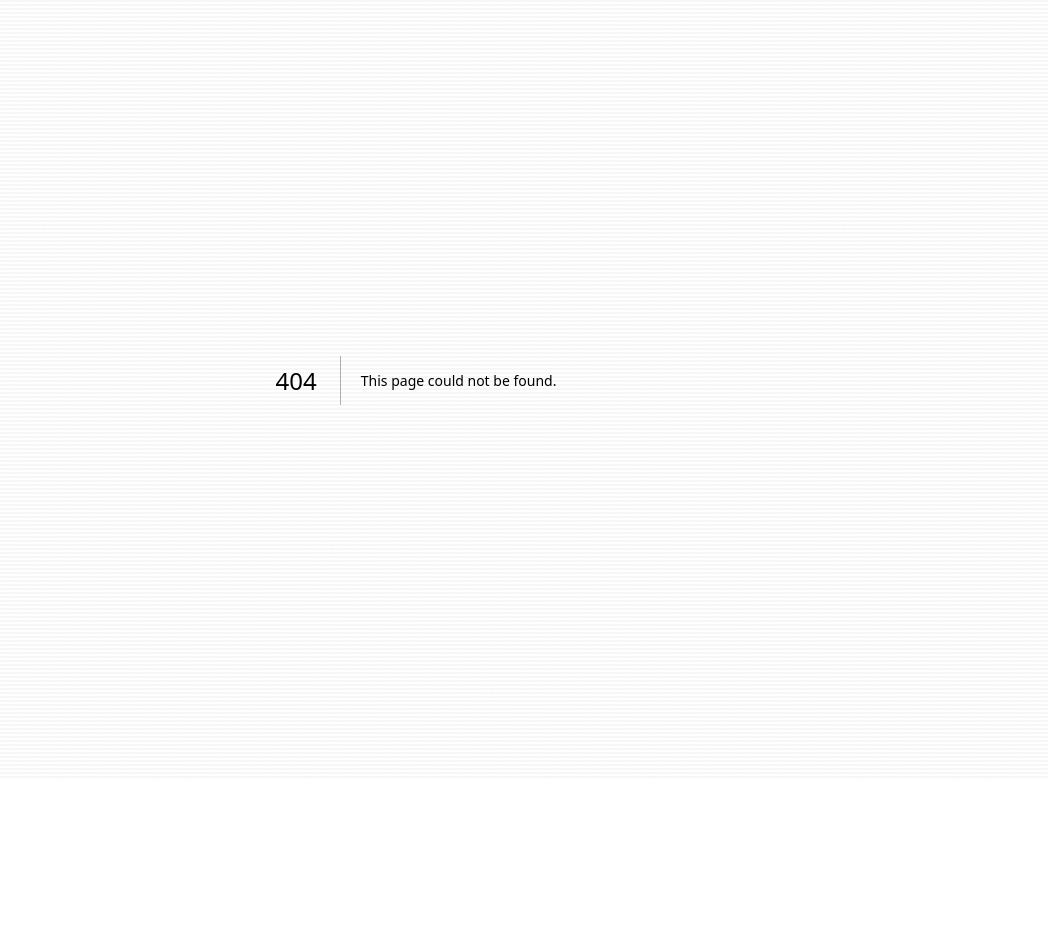
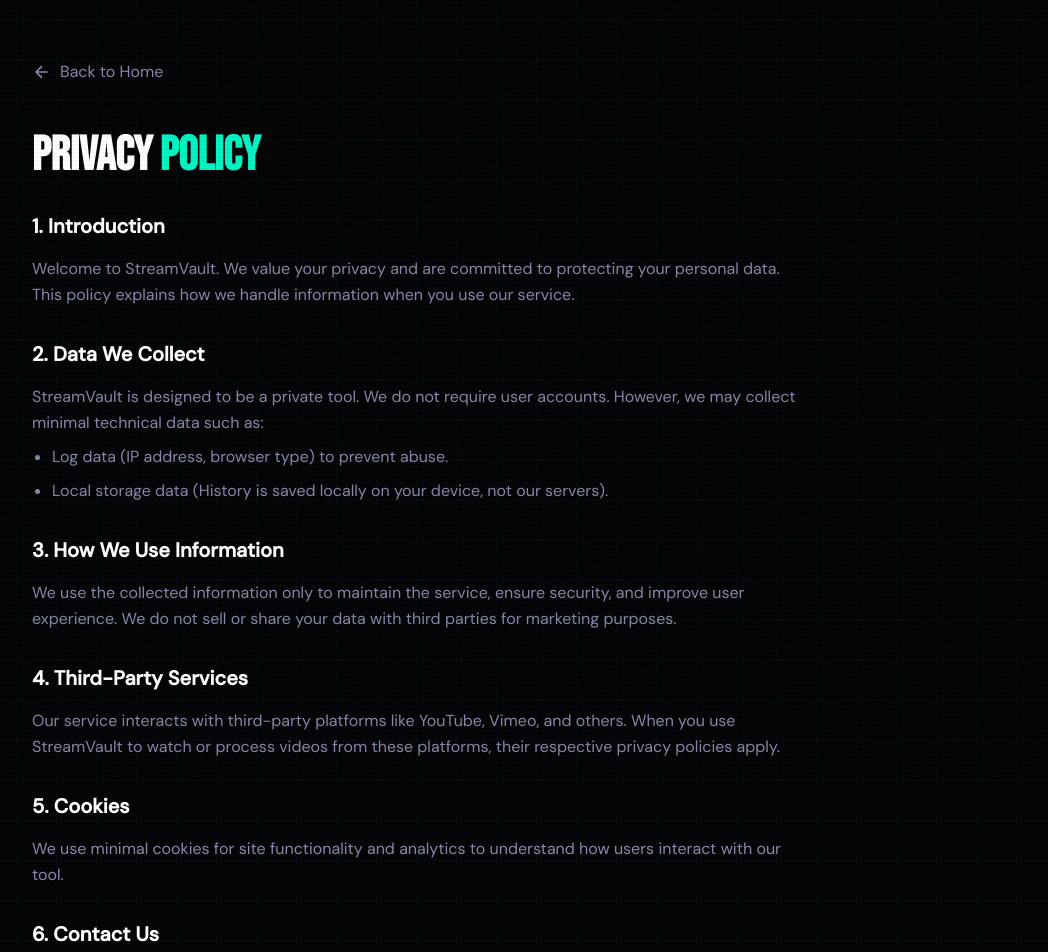
Before and after one commit to MurtazaAliCode/stream-vault, a Next.js app: page /privacy in a window 1280 px wide. Before the commit this address had no page. Shown: the part 20-972 px from the top of the page, without its empty margins (224-1272 px from the left). Before the commit the page ends 800 px from the top, so only its background shows below. Built offline with nearby package versions, Linux system fonts and the light colour scheme.

Commit message:
Add legal pages, improve logo, and add social sharing

```diff
--- a/src/app/page.tsx
+++ b/src/app/page.tsx
@@ -107,18 +107,24 @@
           {!meta && (
             <header className="text-center mb-16 animate-float">
               {/* Logo mark */}
-              <div className="inline-flex items-center justify-center w-16 h-16 rounded-2xl mb-6 relative"
-                style={{ background: 'rgba(0,245,196,0.08)', border: '1px solid rgba(0,245,196,0.2)' }}>
-                <svg width="28" height="28" viewBox="0 0 24 24" fill="none">
-                  <polygon points="5,3 19,12 5,21" fill="#00f5c4" />
+              <div className="inline-flex items-center justify-center w-20 h-20 rounded-3xl mb-6 relative group"
+                style={{ background: 'linear-gradient(135deg, rgba(0,245,196,0.1), rgba(0,245,196,0.02))', border: '1px solid rgba(0,245,196,0.2)' }}>
+                <svg width="36" height="36" viewBox="0 0 24 24" fill="none" className="relative z-10 drop-shadow-[0_0_8px_rgba(0,245,196,0.5)]">
+                  <path d="M5 3L19 12L5 21V3Z" fill="url(#logo-grad)" />
+                  <defs>
+                    <linearGradient id="logo-grad" x1="5" y1="3" x2="19" y2="12" gradientUnits="userSpaceOnUse">
+                      <stop stopColor="#00f5c4" />
+                      <stop offset="1" stopColor="#00d1a7" />
+                    </linearGradient>
+                  </defs>
                 </svg>
-                <div className="absolute inset-0 rounded-2xl plasma-glow" />
+                <div className="absolute inset-0 rounded-3xl opacity-0 group-hover:opacity-100 transition-opacity duration-500 plasma-glow" />
+                <div className="absolute -inset-1 bg-[#00f5c4] blur-2xl opacity-10 rounded-full" />
               </div>
 
               <h1 style={{ fontFamily: 'var(--font-display)', letterSpacing: '0.04em' }}
-                className="text-6xl md:text-8xl text-white mb-3">
-                STREAM
-                <span style={{ color: '#00f5c4' }}>VAULT</span>
+                className="text-6xl md:text-8xl text-white mb-3 tracking-tighter">
+                STREAM<span className="text-transparent bg-clip-text bg-gradient-to-r from-[#00f5c4] to-[#00d1a7]">VAULT</span>
               </h1>
 
               <p className="text-ghost text-lg md:text-xl font-light max-w-md mx-auto leading-relaxed">
@@ -319,6 +325,31 @@
                 </button>
               </div>
 
+              {/* Social Share Buttons */}
+              <div className="mt-8 pt-6 border-t border-white/5">
+                <div className="text-xs text-ghost uppercase tracking-widest mb-4 font-semibold opacity-50">Share with friends</div>
+                <div className="flex flex-wrap gap-3">
+                  <button
+                    onClick={() => window.open(`https://wa.me/?text=${encodeURIComponent('Check out this awesome video on StreamVault: ' + meta.originalUrl)}`, '_blank')}
+                    className="flex items-center gap-2 px-4 py-2 rounded-xl text-xs font-medium transition-all hover:scale-105 active:scale-95"
+                    style={{ background: 'rgba(37, 211, 102, 0.1)', border: '1px solid rgba(37, 211, 102, 0.2)', color: '#25D366' }}>
+                    WhatsApp
+                  </button>
+                  <button
+                    onClick={() => window.open(`https://twitter.com/intent/tweet?text=${encodeURIComponent('Watching this on StreamVault: ' + meta.originalUrl)}`, '_blank')}
+                    className="flex items-center gap-2 px-4 py-2 rounded-xl text-xs font-medium transition-all hover:scale-105 active:scale-95"
+                    style={{ background: 'rgba(255, 255, 255, 0.05)', border: '1px solid rgba(255, 255, 255, 0.1)', color: '#fff' }}>
+                    Twitter / X
+                  </button>
+                  <button
+                    onClick={() => window.open(`https://www.facebook.com/sharer/sharer.php?u=${encodeURIComponent(meta.originalUrl)}`, '_blank')}
+                    className="flex items-center gap-2 px-4 py-2 rounded-xl text-xs font-medium transition-all hover:scale-105 active:scale-95"
+                    style={{ background: 'rgba(24, 119, 242, 0.1)', border: '1px solid rgba(24, 119, 242, 0.2)', color: '#1877F2' }}>
+                    Facebook
+                  </button>
+                </div>
+              </div>
+
               {/* Affiliate Banners */}
               <div className="mt-5 flex flex-col gap-2">
                 <AffiliateBanner variant="nordvpn" />
@@ -371,16 +402,24 @@
         </div>
 
         {/* ── Footer ─────────────────────────────────────────── */}
-        {!meta && (
-          <footer className="text-center py-8 text-ghost text-xs"
+        <footer className="text-center py-12 text-ghost text-xs mt-10"
             style={{ borderTop: '1px solid rgba(255,255,255,0.04)' }}>
-            <span style={{ fontFamily: 'var(--font-display)', letterSpacing: '0.1em', color: '#333348' }}>
-              STREAMVAULT
-            </span>
-            <span className="mx-3" style={{ color: '#1a1a28' }}>·</span>
-            <span>Universal video player</span>
+            <div className="flex flex-col items-center gap-6">
+              <span style={{ fontFamily: 'var(--font-display)', letterSpacing: '0.1em', color: '#444460' }}>
+                STREAMVAULT
+              </span>
+
+              <div className="flex items-center gap-6 text-[10px] uppercase tracking-widest font-medium">
+                <a href="/privacy" className="hover:text-white transition-colors">Privacy Policy</a>
+                <span style={{ color: '#1a1a28' }}>·</span>
+                <a href="/terms" className="hover:text-white transition-colors">Terms of Service</a>
+                <span style={{ color: '#1a1a28' }}>·</span>
+                <a href="mailto:contact@streamvault.com" className="hover:text-white transition-colors">Contact</a>
+              </div>
+
+              <span className="opacity-30">© 2026 StreamVault · Universal video player</span>
+            </div>
           </footer>
-        )}
 
       </div>
     </>
--- /dev/null
+++ b/src/app/privacy/page.tsx
@@ -0,0 +1,62 @@
+'use client'
+
+import Link from 'next/link'
+
+export default function PrivacyPolicy() {
+  return (
+    <div className="min-h-screen grid-bg text-white py-20 px-4">
+      <div className="max-w-3xl mx-auto">
+        <Link href="/" className="inline-flex items-center gap-2 text-ghost hover:text-white mb-12 transition-colors">
+          <svg width="20" height="20" viewBox="0 0 24 24" fill="none" stroke="currentColor" strokeWidth="2">
+            <path d="M19 12H5M12 19l-7-7 7-7" />
+          </svg>
+          Back to Home
+        </Link>
+
+        <h1 className="text-5xl font-bold mb-8" style={{ fontFamily: 'var(--font-display)' }}>
+          Privacy <span style={{ color: '#00f5c4' }}>Policy</span>
+        </h1>
+
+        <div className="space-y-8 text-ghost leading-relaxed">
+          <section>
+            <h2 className="text-xl font-semibold text-white mb-4">1. Introduction</h2>
+            <p>Welcome to StreamVault. We value your privacy and are committed to protecting your personal data. This policy explains how we handle information when you use our service.</p>
+          </section>
+
+          <section>
+            <h2 className="text-xl font-semibold text-white mb-4">2. Data We Collect</h2>
+            <p>StreamVault is designed to be a private tool. We do not require user accounts. However, we may collect minimal technical data such as:</p>
+            <ul className="list-disc pl-5 mt-2 space-y-2">
+              <li>Log data (IP address, browser type) to prevent abuse.</li>
+              <li>Local storage data (History is saved locally on your device, not our servers).</li>
+            </ul>
+          </section>
+
+          <section>
+            <h2 className="text-xl font-semibold text-white mb-4">3. How We Use Information</h2>
+            <p>We use the collected information only to maintain the service, ensure security, and improve user experience. We do not sell or share your data with third parties for marketing purposes.</p>
+          </section>
+
+          <section>
+            <h2 className="text-xl font-semibold text-white mb-4">4. Third-Party Services</h2>
+            <p>Our service interacts with third-party platforms like YouTube, Vimeo, and others. When you use StreamVault to watch or process videos from these platforms, their respective privacy policies apply.</p>
+          </section>
+
+          <section>
+            <h2 className="text-xl font-semibold text-white mb-4">5. Cookies</h2>
+            <p>We use minimal cookies for site functionality and analytics to understand how users interact with our tool.</p>
+          </section>
+
+          <section>
+            <h2 className="text-xl font-semibold text-white mb-4">6. Contact Us</h2>
+            <p>If you have any questions about this policy, you can contact us through our official channels.</p>
+          </section>
+        </div>
+
+        <div className="mt-20 pt-8 border-t border-white/5 text-center text-xs text-ghost">
+          Last updated: April 2026 · StreamVault
+        </div>
+      </div>
+    </div>
+  )
+}
--- /dev/null
+++ b/src/app/terms/page.tsx
@@ -0,0 +1,58 @@
+'use client'
+
+import Link from 'next/link'
+
+export default function TermsOfService() {
+  return (
+    <div className="min-h-screen grid-bg text-white py-20 px-4">
+      <div className="max-w-3xl mx-auto">
+        <Link href="/" className="inline-flex items-center gap-2 text-ghost hover:text-white mb-12 transition-colors">
+          <svg width="20" height="20" viewBox="0 0 24 24" fill="none" stroke="currentColor" strokeWidth="2">
+            <path d="M19 12H5M12 19l-7-7 7-7" />
+          </svg>
+          Back to Home
+        </Link>
+
+        <h1 className="text-5xl font-bold mb-8" style={{ fontFamily: 'var(--font-display)' }}>
+          Terms of <span style={{ color: '#00f5c4' }}>Service</span>
+        </h1>
+
+        <div className="space-y-8 text-ghost leading-relaxed">
+          <section>
+            <h2 className="text-xl font-semibold text-white mb-4">1. Acceptance of Terms</h2>
+            <p>By accessing and using StreamVault, you agree to be bound by these Terms of Service. If you do not agree to these terms, please do not use the service.</p>
+          </section>
+
+          <section>
+            <h2 className="text-xl font-semibold text-white mb-4">2. Use of Service</h2>
+            <p>StreamVault is a tool provided for personal, non-commercial use. You agree not to use the service for any illegal purposes or to violate any laws in your jurisdiction.</p>
+          </section>
+
+          <section>
+            <h2 className="text-xl font-semibold text-white mb-4">3. Intellectual Property</h2>
+            <p>StreamVault does not host any video content. All content is accessed directly from third-party platforms. You are responsible for ensuring that your use of the content complies with the terms of service of the respective platforms and copyright laws.</p>
+          </section>
+
+          <section>
+            <h2 className="text-xl font-semibold text-white mb-4">4. Limitation of Liability</h2>
+            <p>StreamVault is provided "as is" without any warranties. We are not liable for any damages arising from the use or inability to use the service.</p>
+          </section>
+
+          <section>
+            <h2 className="text-xl font-semibold text-white mb-4">5. Modifications</h2>
+            <p>We reserve the right to modify or discontinue the service at any time without notice. We may also update these terms from time to time.</p>
+          </section>
+
+          <section>
+            <h2 className="text-xl font-semibold text-white mb-4">6. Termination</h2>
+            <p>We reserve the right to block access to the service for users who violate these terms or engage in abusive behavior.</p>
+          </section>
+        </div>
+
+        <div className="mt-20 pt-8 border-t border-white/5 text-center text-xs text-ghost">
+          Last updated: April 2026 · StreamVault
+        </div>
+      </div>
+    </div>
+  )
+}
```
